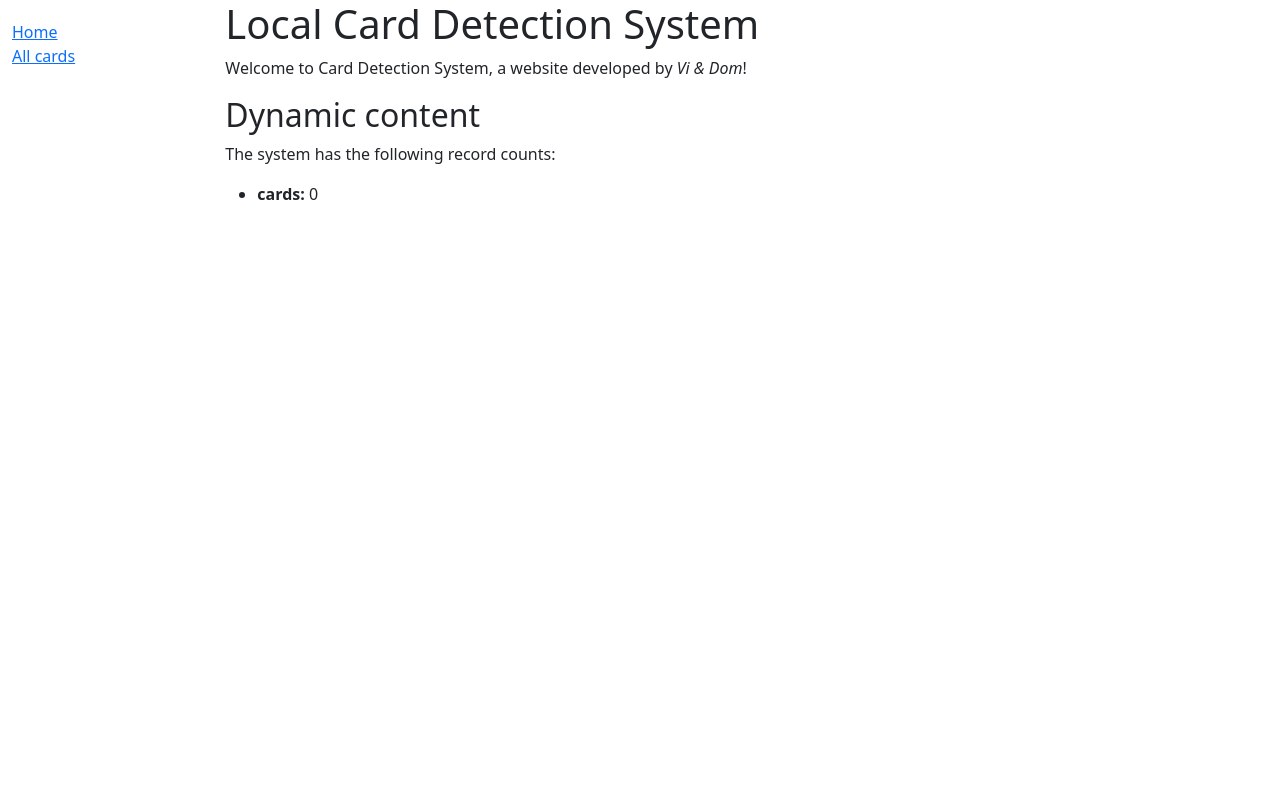
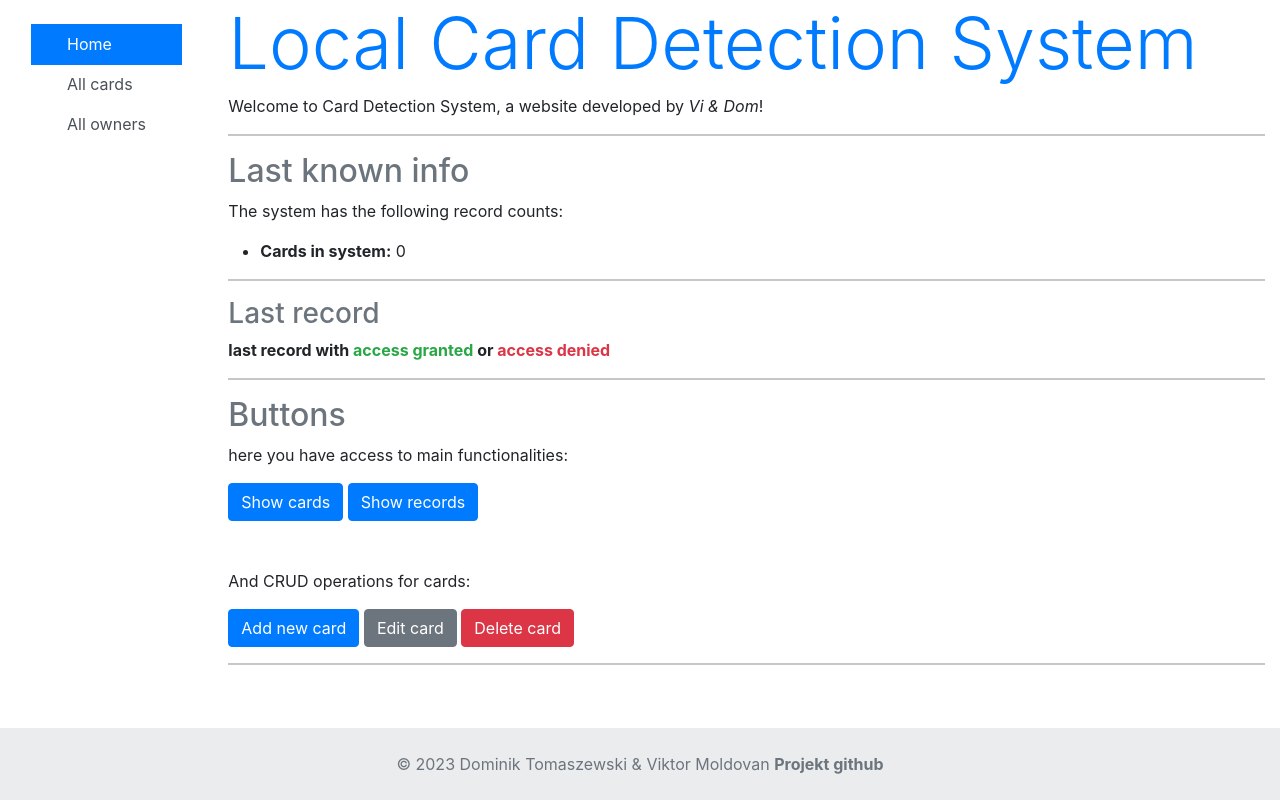
Before and after one commit to vi-mcw196/PiR-project, a Django app: page /index/ in a window 1280 px wide. Run offline with Django 4.2, Linux system fonts and the light colour scheme; data that the repository does not hold is empty.

Commit message:
frontend

```diff
--- a/PiR/cardSystem/templates/base_generic.html
+++ b/PiR/cardSystem/templates/base_generic.html
@@ -8,20 +8,53 @@
   <!-- Add additional CSS in static file -->
   {% load static %}
   <link rel="stylesheet" href="{% static 'css/styles.css' %}">
+  <link rel="stylesheet" href="https://cdn.jsdelivr.net/npm/bootstrap@4.3.1/dist/css/bootstrap.min.css" integrity="sha384-ggOyR0iXCbMQv3Xipma34MD+dH/1fQ784/j6cY/iJTQUOhcWr7x9JvoRxT2MZw1T" crossorigin="anonymous">
+
 </head>
 <body>
   <div class="container-fluid">
     <div class="row">
       <div class="col-sm-2">
       {% block sidebar %}
-        <ul class="sidebar-nav">
-          <li><a href="{% url 'index' %}">Home</a></li>
-          <li><a href="">All cards</a></li>
-        </ul>
+        <!-- Sidebar -->
+  <nav id="sidebarMenu" class="collapse d-lg-block sidebar collapse bg-white">
+    <div class="position-sticky">
+      <div class="list-group list-group-flush mx-3 mt-4">
+        <a href="#" class="list-group-item list-group-item-action py-2 ripple active">
+          <i class="fas fa-chart-area fa-fw me-3"></i><span>Home</span>
+        </a>
+        <a href="#" class="list-group-item list-group-item-action py-2 ripple"
+          ><i class="fas fa-lock fa-fw me-3"></i><span>All cards</span></a
+        >
+        <a href="#" class="list-group-item list-group-item-action py-2 ripple"
+          ><i class="fas fa-chart-line fa-fw me-3"></i><span>All owners</span></a
+        >
+
+      </div>
+    </div>
+  </nav>
+  <!-- Sidebar -->
      {% endblock %}
       </div>
       <div class="col-sm-10 ">{% block content %}{% endblock %}</div>
     </div>
   </div>
+
+
+  <!-- Footer -->
+<footer class="fixed-bottom text-center text-lg-start bg-light text-muted">
+  <!-- Copyright -->
+  <div class="text-center p-4" style="background-color: rgba(0, 0, 0, 0.05);">
+    © 2023 Dominik Tomaszewski & Viktor Moldovan
+    <a class="text-reset fw-bold" href="https://github.com/vi-mcw196/PiR-project">Projekt github</a>
+  </div>
+  <!-- Copyright -->
+</footer>
+<!-- Footer -->
+
+  <script src="https://code.jquery.com/jquery-3.3.1.slim.min.js" integrity="sha384-q8i/X+965DzO0rT7abK41JStQIAqVgRVzpbzo5smXKp4YfRvH+8abtTE1Pi6jizo" crossorigin="anonymous"></script>
+  <script src="https://cdn.jsdelivr.net/npm/popper.js@1.14.7/dist/umd/popper.min.js" integrity="sha384-UO2eT0CpHqdSJQ6hJty5KVphtPhzWj9WO1clHTMGa3JDZwrnQq4sF86dIHNDz0W1" crossorigin="anonymous"></script>
+  <script src="https://cdn.jsdelivr.net/npm/bootstrap@4.3.1/dist/js/bootstrap.min.js" integrity="sha384-JjSmVgyd0p3pXB1rRibZUAYoIIy6OrQ6VrjIEaFf/nJGzIxFDsf4x0xIM+B07jRM" crossorigin="anonymous"></script>
+
 </body>
 </html>
--- a/PiR/cardSystem/templates/index.html
+++ b/PiR/cardSystem/templates/index.html
@@ -1,11 +1,39 @@
 {% extends "base_generic.html" %}
 
 {% block content %}
-  <h1>Local Card Detection System</h1>
+  <h1 class="text-primary display-3">Local Card Detection System</h1>
   <p>Welcome to Card Detection System, a website developed by <em>Vi & Dom</em>!</p>
-  <h2>Dynamic content</h2>
+
+  <hr/>
+
+  <h2 class="text-secondary">Last known info</h2>
   <p>The system has the following record counts:</p>
   <ul>
-    <li><strong>cards:</strong> {{ num_cards }}</li>
+    <li><strong>Cards in system:</strong> {{ num_cards }}</li>
   </ul>
+
+  <hr/>
+
+  <h3 class="text-secondary">Last record</h3>
+    <strong>last record with
+      <span class="text-success">access granted</span>
+      or
+      <span class="text-danger">access denied</span>
+    </strong>
+
+    <hr/>
+
+  <h2 class="text-secondary">Buttons</h2>
+  <p>here you have access to main functionalities:</p>
+  <button type="button" class="btn btn-primary">Show cards</button>
+  <button type="button" class="btn btn-primary">Show records</button>
+  <br/><br/><br/>
+  <p>And CRUD operations for cards:</p>
+  <button type="button" class="btn btn-primary">Add new card</button>
+  <button type="button" class="btn btn-secondary">Edit card</button>
+  <button type="button" class="btn btn-danger">Delete card</button>
+  <!-- maybe add card owner end edit card owner? -->
+
+  <hr/>
+
 {% endblock %}
```
